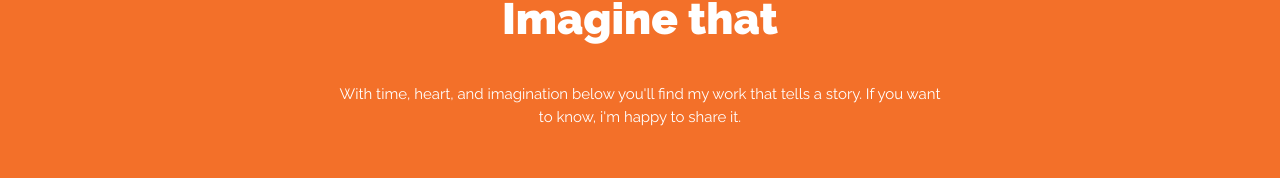
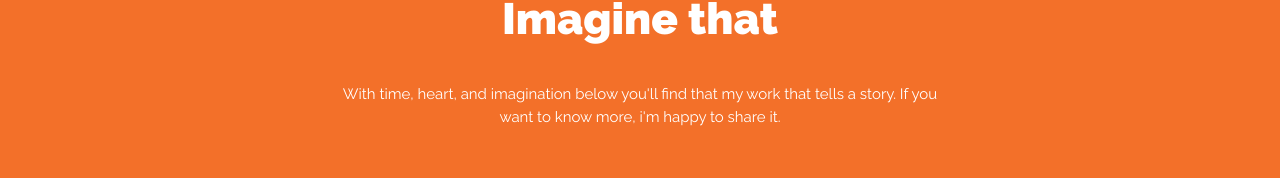
Before and after one commit to notmattcaro/Professional-Portfolio, a website: page portfolio.html in a window 1280 px wide. Shown: the part 164-342 px from the top of the page. Drawn offline with nearby package versions, Linux system fonts and the light colour scheme.

Commit message:
Added a bit more to my portolio portion

```diff
--- a/portfolio.html
+++ b/portfolio.html
@@ -52,7 +52,7 @@
             </h3>
             <div class="col m3 l3"></div>
             <p id="section-two-content" class="center col s12 m6 l6">
-                With time, heart, and imagination below you'll find my work that tells a story. If you want to know, i'm happy to share it.
+                With time, heart, and imagination below you'll find that my work that tells a story. If you want to know more, i'm happy to share it.
             </p>
             <div class="col m3 l3"></div>
         </div>
```
